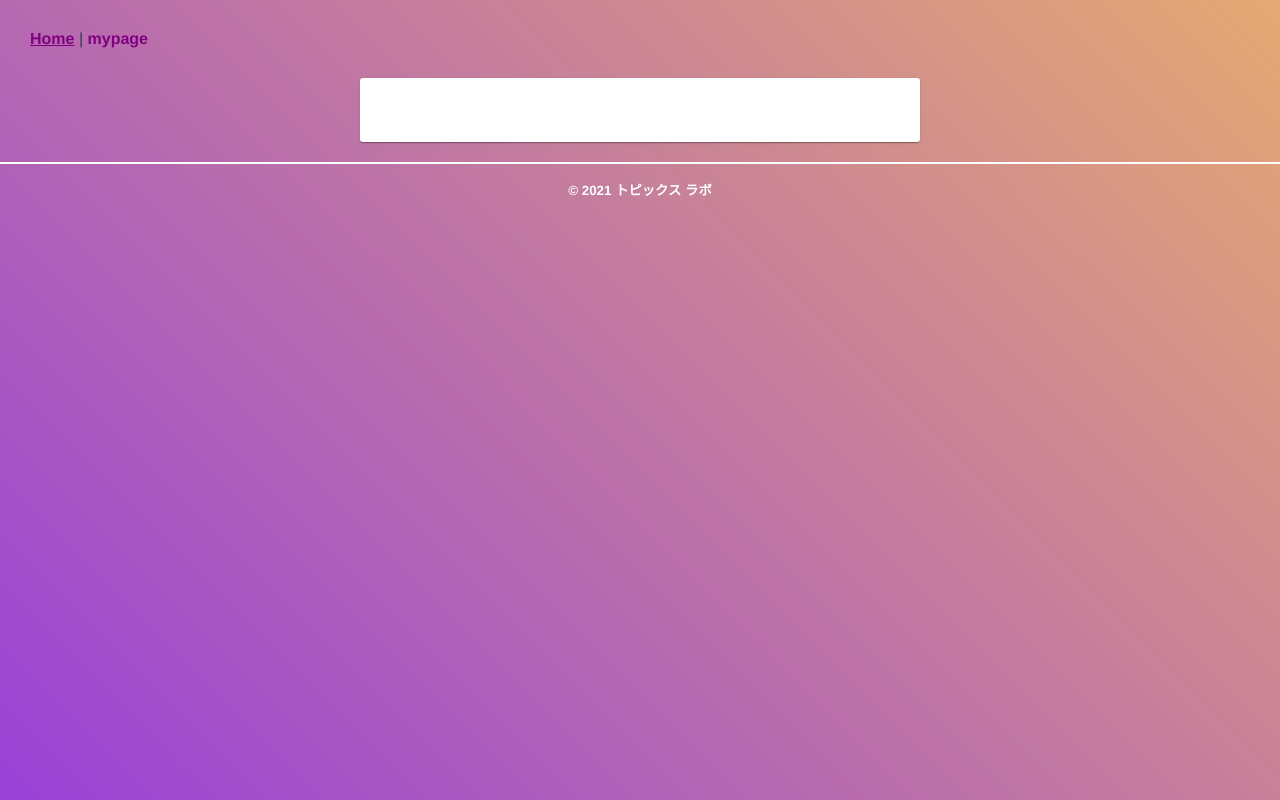
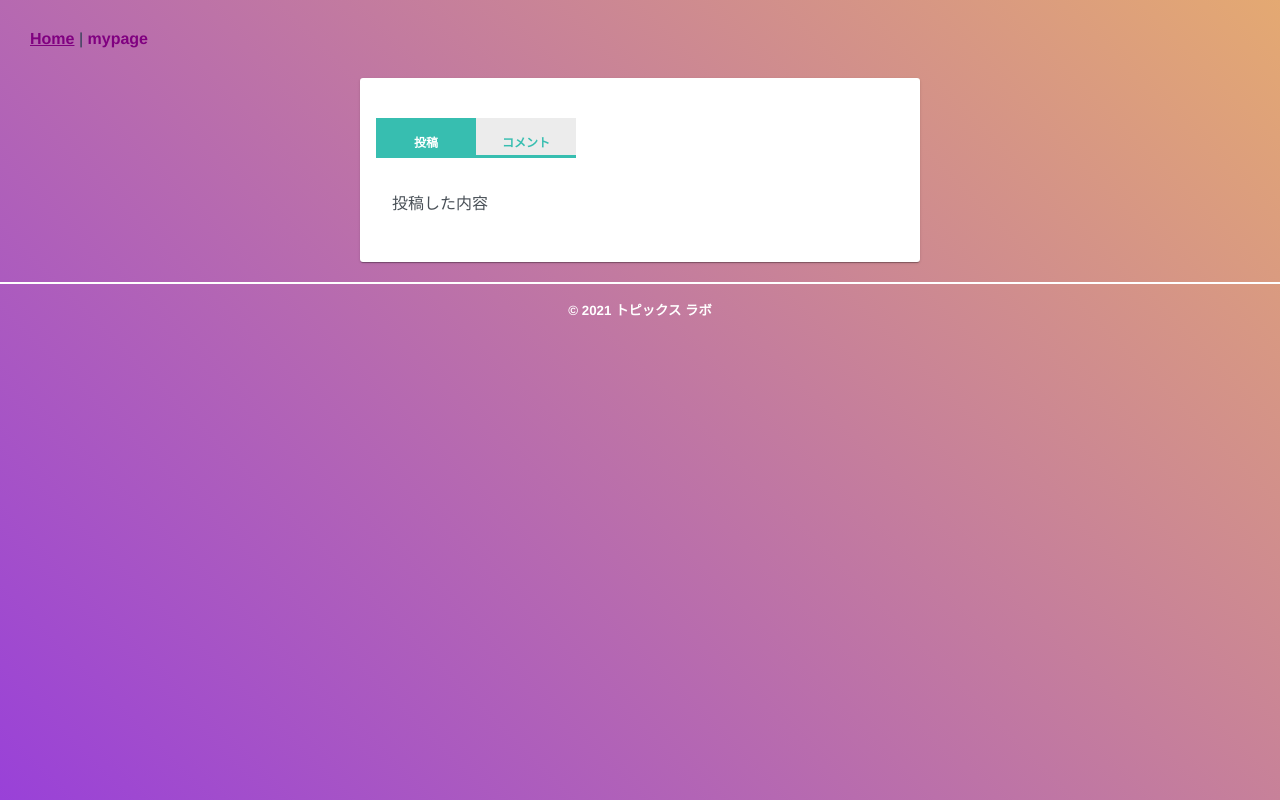
Before and after one commit to hiroki0910/topics_lab, a Vue app in the folder front/topicslab/: page /user/1 in a window 1280 px wide. Built offline with nearby package versions, Linux system fonts and the light colour scheme; no server answers; sample sign-in values are in the browser's storage; what axios-cookiejar-support would draw is missing.

Commit message:
ユーザーページにユーザー名を表示させる

```diff
--- a/front/topicslab/src/views/User.vue
+++ b/front/topicslab/src/views/User.vue
@@ -1,8 +1,26 @@
 <template>
   <div>
     <Card>
+      <template #title>
+        {{user.name}}
+      </template>
       <template #content>
-        {{user.name}}
+        <div class="tab_container">
+          <input id="tab1" type="radio" name="tab_item" checked>
+          <label class="tab_item" for="tab1">投稿</label>
+          <input id="tab2" type="radio" name="tab_item">
+          <label class="tab_item" for="tab2">コメント</label>
+          <div class="tab_content" id="tab1_content">
+            <div class="tab_content_description">
+              <p class="c-txtsp">投稿した内容</p>
+            </div>
+          </div>
+          <div class="tab_content" id="tab2_content">
+            <div class="tab_content_description">
+              <p class="c-txtsp">コメントした内容</p>
+            </div>
+          </div>
+        </div>
       </template>
     </Card>
   </div>
@@ -21,7 +39,7 @@ export default {
   },
   mounted () {
     if (localStorage.getItem('authenticated') !== 'true') {
-      this.$router.push('login')
+      this.$router.push({ path: '/login' })
       return
     }
 
@@ -55,3 +73,43 @@ export default {
   }
 }
 </script>
+<style>
+.tab_container {
+  background-color: #fff;
+}
+.tab_item {
+  width: 100px;
+  height: 40px;
+  padding:15px 0;
+  border-bottom: 3px solid #37beb0 ;
+  background-color: #ececec;
+  text-align: center;
+  color: #37beb0 ;
+  display: block;
+  float: left;
+  text-align: center;
+  font-size: 12px;
+  font-weight: bold;
+  transition: all 0.2s ease;
+}
+.tab_item:hover {
+  opacity: 0.75;
+}
+input[name="tab_item"] {
+  display: none;
+}
+.tab_content {
+  display: none;
+  padding: 1em 1em 0;
+  clear: both;
+  overflow: hidden;
+}
+#tab1:checked ~ #tab1_content,
+#tab2:checked ~ #tab2_content {  /*, #tab3:checked ~ #tab3_content , #tab4:checked ~ #tab4_contentを削除*/
+  display: block;
+}
+.tab_container input:checked + .tab_item {
+  background-color: #37beb0 ;
+  color: #fff;
+}
+</style>
```
